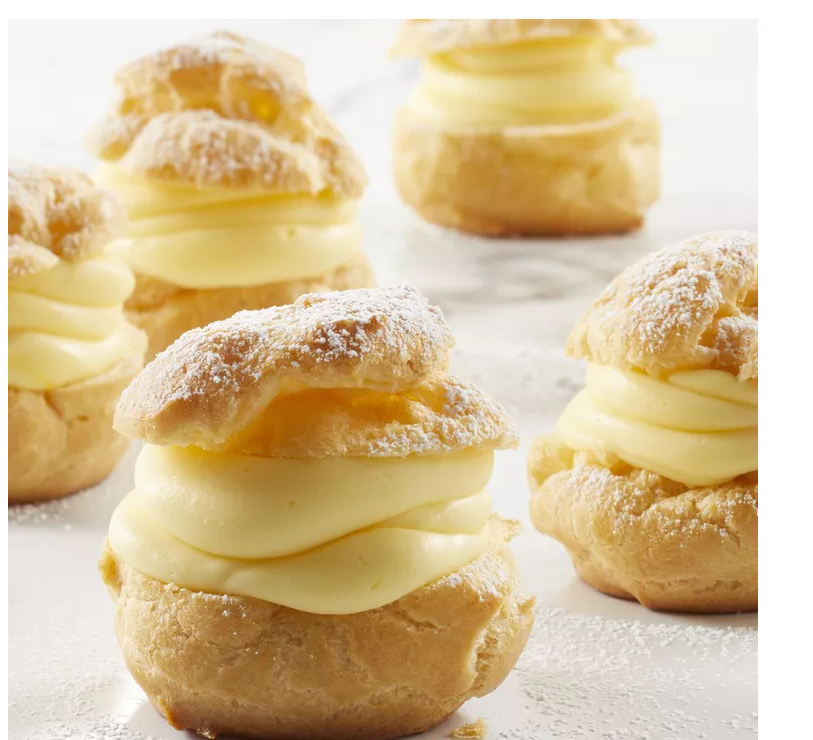
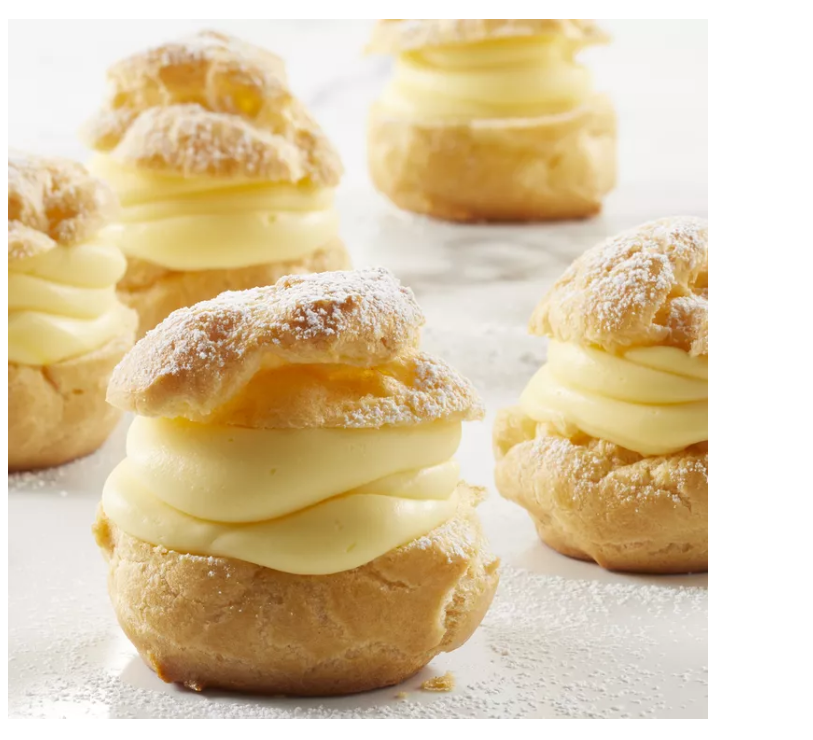
Before and after one commit to shay5555/odin-recipes, a plain HTML site: page recipes/cream-puffs.html in a window 1280 px wide. Shown: the part 61-801 px from the top of the page, without its empty margins (0-813 px from the left). Drawn offline with Linux system fonts and the light colour scheme.

Commit message:
change image sizes

```diff
--- a/recipes/cream-puffs.html
+++ b/recipes/cream-puffs.html
@@ -9,7 +9,7 @@
 </head>
 <body>
     <h1>Cream Puffs recipe</h1>
-    <img src="../images/cream-puffs.webp" alt="Cream puffs picture">
+    <img class="recipe-img" src="../images/cream-puffs.webp" alt="Cream puffs picture">
     <h2>Description</h2>
         <p>These homemade cream puffs are made with a light choux pastry that puffs up when baked.
             In this version, they are filled with a rich vanilla cream that's easy to make with instant pudding.
--- a/style.css
+++ b/style.css
@@ -0,0 +1,4 @@
+.recipe-img {
+    height: auto;
+    width: 700px;
+}
```
Also changed, not shown: recipes/grilled-cheese-sandwich.html (+1 -1 lines), recipes/pancakes.html (+1 -1 lines).
